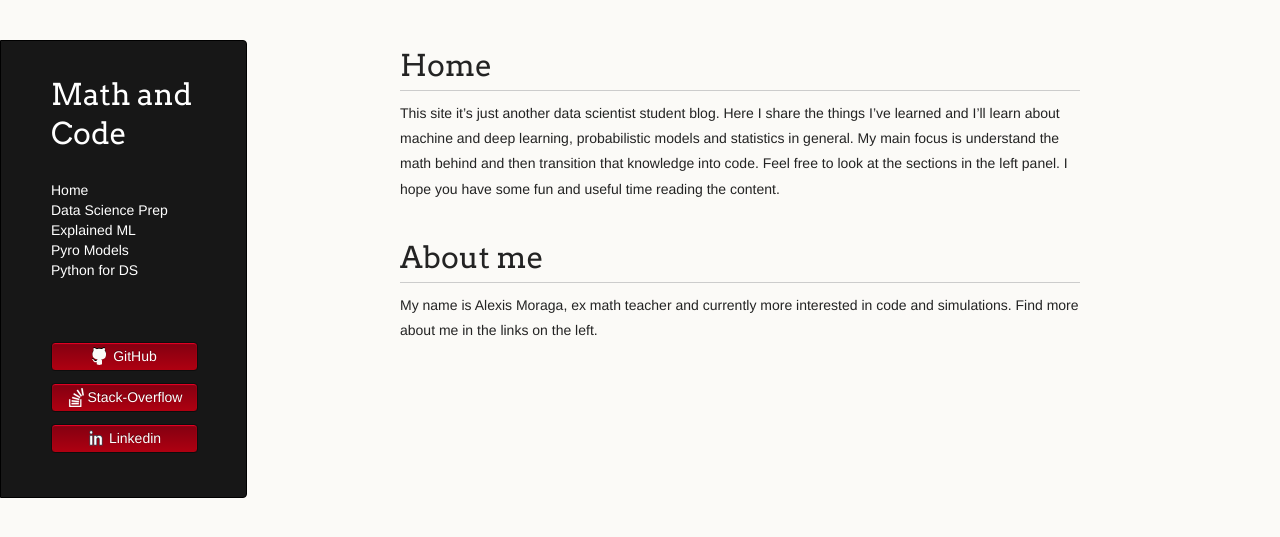
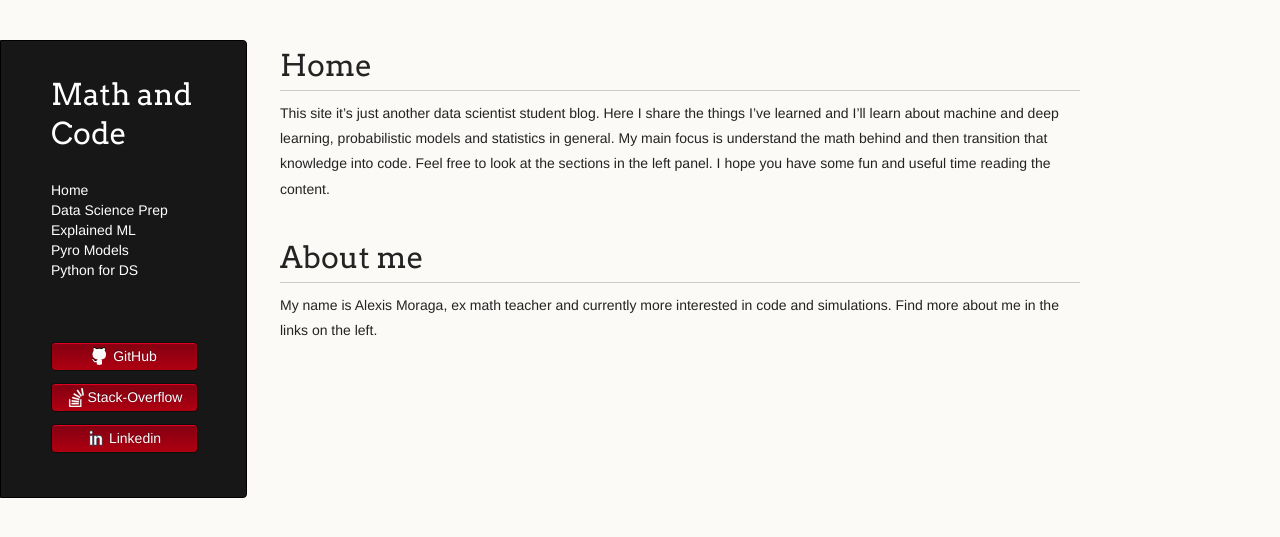
Before and after one commit to LemonPy29/LemonPy29.github.io, a Jekyll site: the page built from index.md, in a window 1280 px wide. Shown: the top 537 px of the page. Built offline with Jekyll 4.4.1, drawn with Linux system fonts in a browser that asks for light colours; nearby versions of some CDN libraries; the repository's description, which GitHub fills in, is left out; our own code applies the rules of GitHub Pages for plain Markdown files.

Commit message:
update layout

```diff
--- a/_sass/jekyll-theme-dinky.scss
+++ b/_sass/jekyll-theme-dinky.scss
@@ -224,7 +224,6 @@ td {
 /* Wrapper */
 .wrapper {
   width:1080px;
-  padding-right: 300px;
 }
 
 
@@ -341,7 +340,7 @@ a.buttons:hover {
 /* Section - for main page content */
 
 section {
-  width: 680px;
+  width: 800px;
   float: right;
 }
 
```
